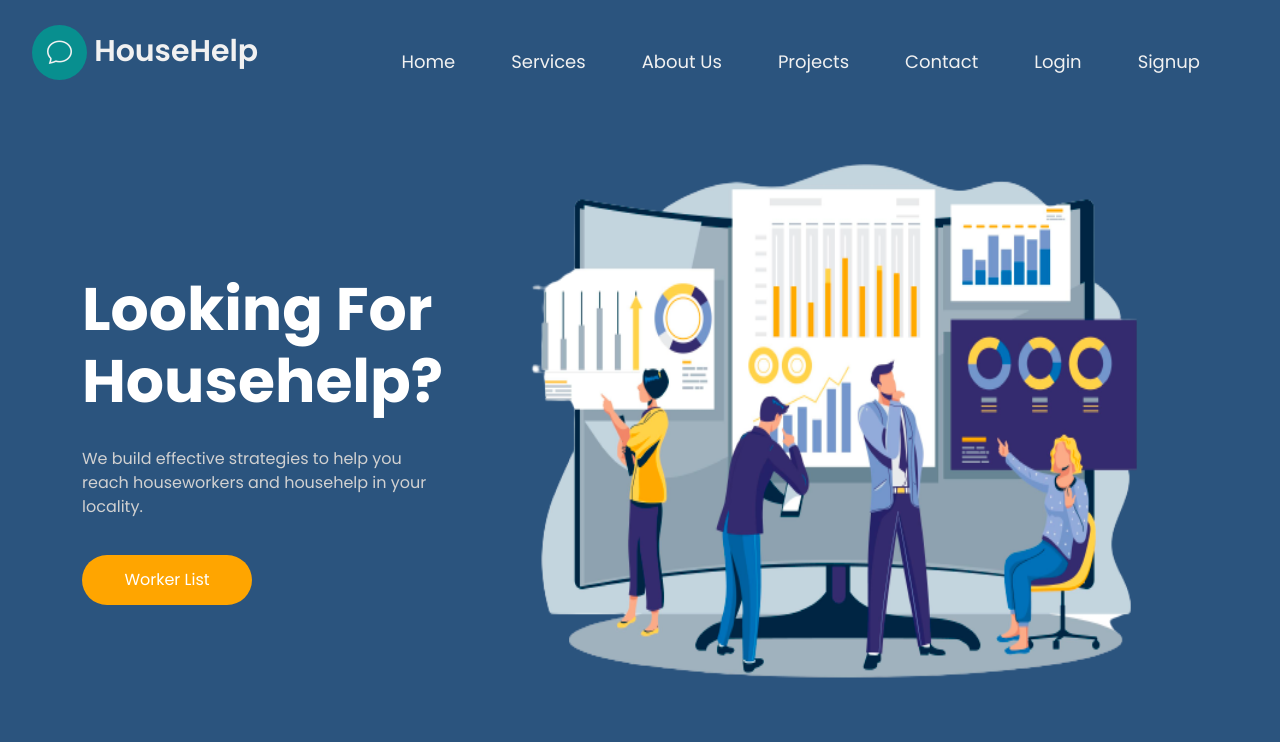
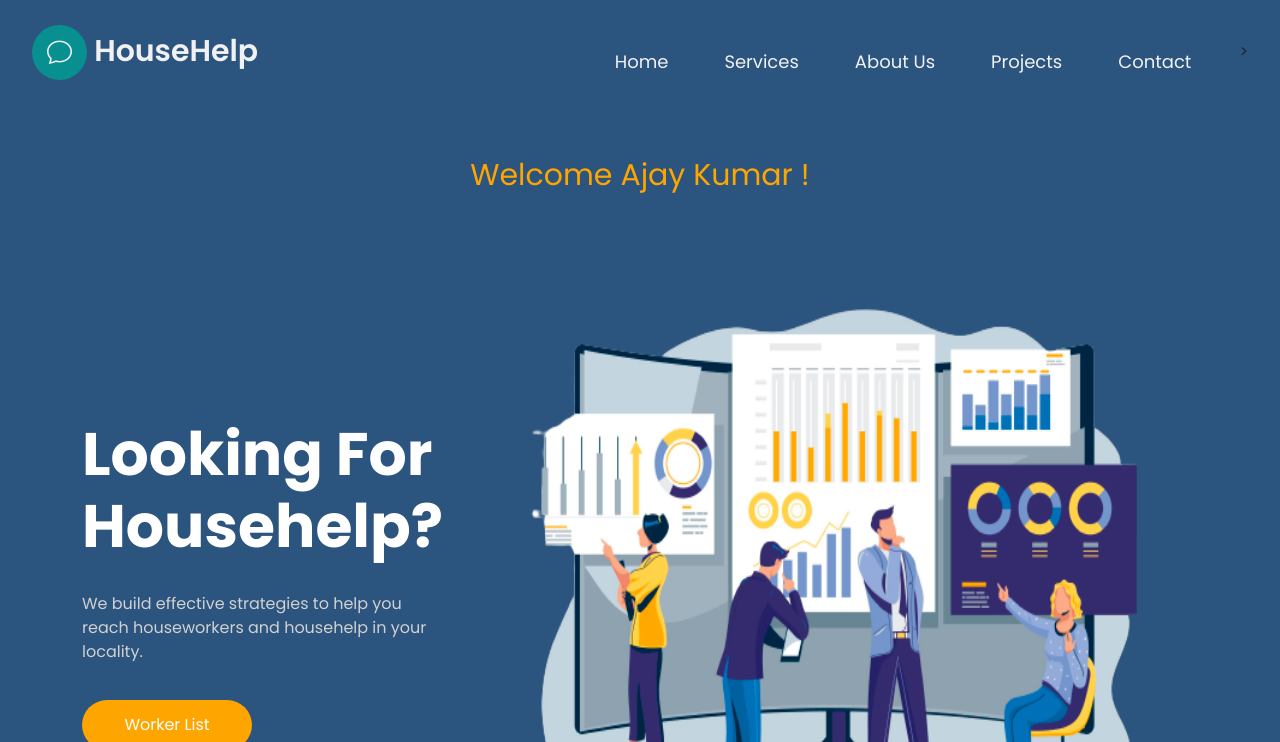
Before and after one commit to VieanSingh/househelp, a PHP site: page / in a window 1280 px wide. Shown: the top 742 px of the page. Run offline with PHP 8.4, Linux system fonts and the light colour scheme; a user stored in the database is signed in.

Commit message:
major changes

```diff
--- a/home.php
+++ b/home.php
@@ -116,6 +116,8 @@ if (!isset($_SESSION['username'])) {
             </div>
         </nav>
     </header>
+
+
     <div class="name">
         <center>Welcome
             <?php
--- a/index.php
+++ b/index.php
@@ -1,3 +1,13 @@
+<?php
+session_start();
+
+include("connection.php");
+
+if (!isset($_SESSION['username'])) {
+    header("location:login.php");
+}
+?>
+
 <!DOCTYPE html>
 <html lang="en">
 
@@ -43,18 +53,23 @@
                         <li class="nav-item">
                             <a class="nav-link" href="#contact">contact</a>
                         </li>
-                        <li class="nav-item">
-                            <a class="nav-link" href="login.php">login</a>
-                        </li>
-                        <li class="nav-item">
-                            <a class="nav-link" href="signup.php">signup</a>
-                        </li>
+                       >
                     </ul>
                 </div>
             </div>
         </nav>
     </header>
+ <div class="name">
+        <center>Welcome
+            <?php
+             // echo $_SESSION['valid'];
 
+            echo $_SESSION['username'];
+
+            ?>
+            !
+        </center>
+    </div>
     <!-- hero section  -->
 
     <section id="home" class="hero-section">
--- a/login.php
+++ b/login.php
@@ -40,7 +40,7 @@ session_start();
           if ($decrypt) {
             $_SESSION['id'] = $row['id'];
             $_SESSION['username'] = $row['username'];
-            header("location: home.php");
+            header("location: index.php");
 
 
           } else {
--- a/worker-page.php
+++ b/worker-page.php
@@ -21,7 +21,7 @@ if ($conn->connect_error) {
     die("Connection failed: " . $conn->connect_error);
 }
 
-$sql = "SELECT * FROM workers ORDER BY id DESC";
+$sql = "SELECT * FROM workers ORDER BY PRIMARY_KEY DESC";
 
 echo '
   <div class = "container">
@@ -39,7 +39,7 @@ echo '
 
 if ($result = $conn->query($sql)) {
     while ($row = $result->fetch_assoc()) {
-        $row_id = $row["id"];
+        $row_id = $row["PRIMARY_KEY"];
         $row_name = $row["name"];
         $row_contact = $row["contact"];
         echo '
```
